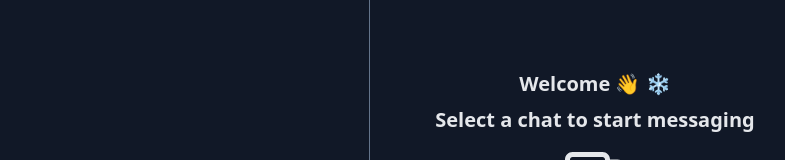
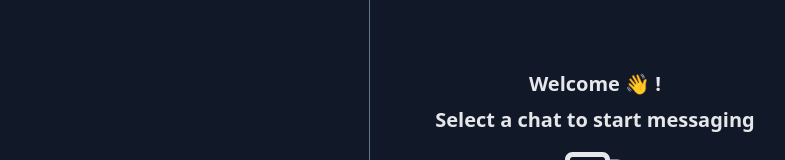
Before and after one commit to Senfia/chatoh, a React (Vite) app in the folder frontend/: page / in a window 1280 px wide. Shown: the part 296-456 px from the top of the page, without its empty margins (222-1007 px from the left). Built offline with nearby package versions, Linux system fonts and the light colour scheme; no server answers; sample sign-in values are in the browser's storage.

Commit message:
Minor change

```diff
--- a/frontend/src/components/messages/MessageContainer.jsx
+++ b/frontend/src/components/messages/MessageContainer.jsx
@@ -39,7 +39,7 @@ const NoChatSelected = () => {
   return (
     <div className="flex items-center justify-center w-full h-full">
       <div className="px-4 text-center sm:text-lg md:text-xl text-gray-200 font-semibold flex flex-col items-center gap-2">
-        <p>Welcome 👋 {authUser.fullName} ❄</p>
+        <p>Welcome 👋 {authUser.fullName}!</p>
         <p>Select a chat to start messaging</p>
         <TiMessages className="text-3xl md:text-6xl text-center" />
       </div>
```
